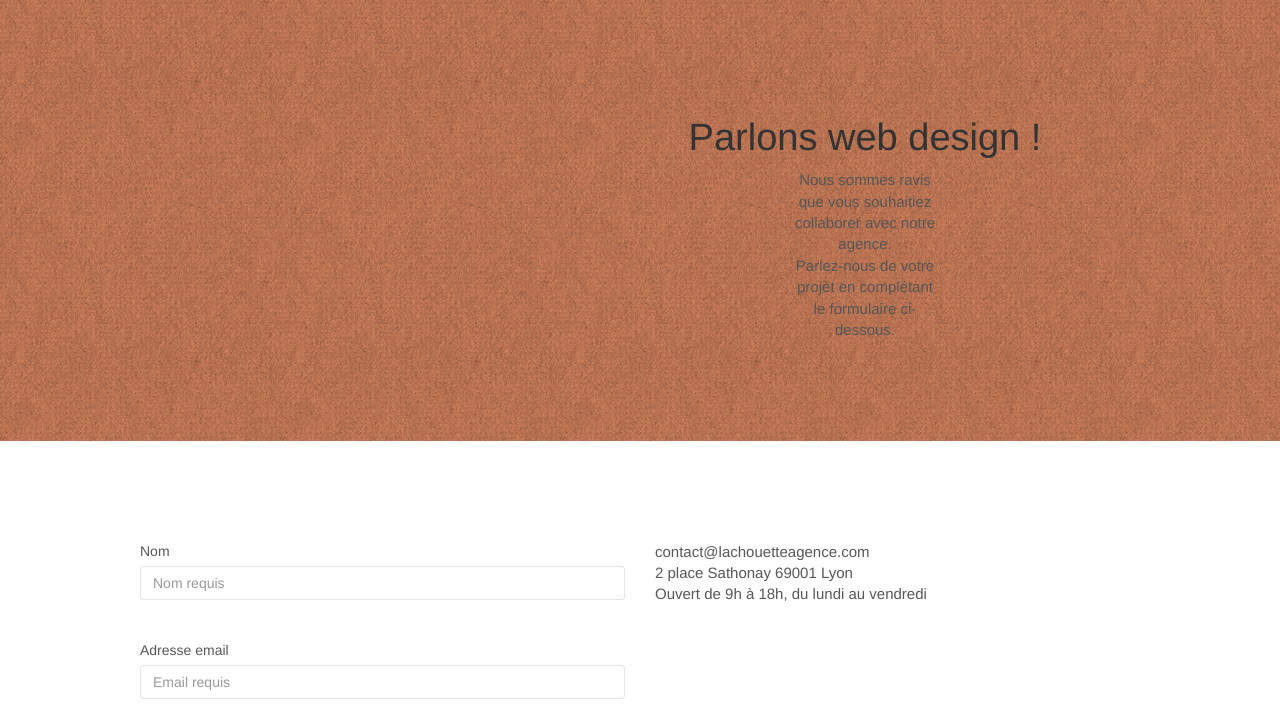
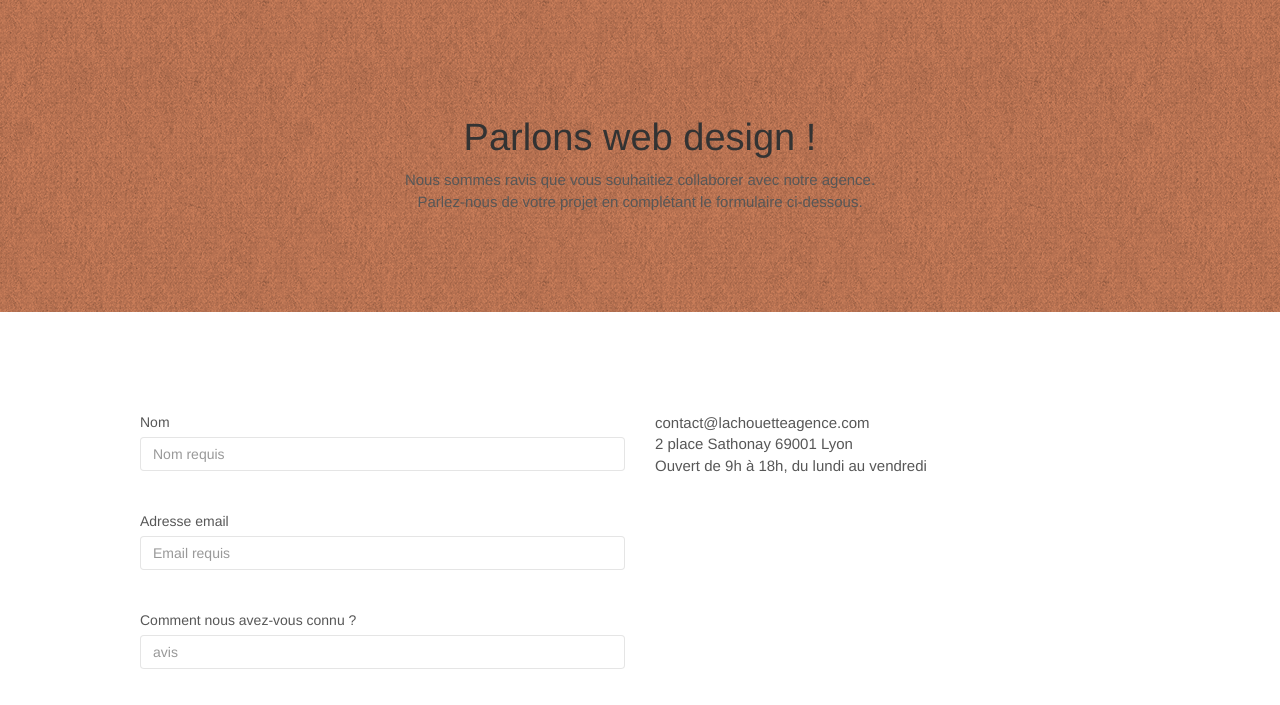
Before and after one commit to himdat/new-la-chouette-agence, a plain HTML site: page page2.html in a window 1280 px wide. Shown: the part 95-800 px from the top of the page. Drawn offline with nearby package versions, Linux system fonts and the light colour scheme; files that its build step writes are made by us from their sources; a script that the page names is missing.

Commit message:
titre contact

```diff
--- a/page2.html
+++ b/page2.html
@@ -49,10 +49,10 @@
 		<div class="container bloc-lg">
 			<div class="row">
 				<div class="col-sm-12">
-					<h1 class="text-center hero-bloc-text tc-white">
+					<h1 class="text-center hero-bloc-text ">
 					Parlons web design !
 					</h1>
-					<p class="text-center mg-lg tc-white tight-width-whitespace">
+					<p class="text-center mg-lg  tight-width-whitespace">
 					Nous sommes ravis que vous souhaitiez collaborer avec notre agence.<br>
 					Parlez-nous de votre projet en complétant le formulaire ci-dessous.
 					</p>
--- a/style.css
+++ b/style.css
@@ -784,9 +784,9 @@ h4 {
     background-color: #F3976C;
 }
 
+
 .tc-white {
-
-    padding-left: 45%;
+    color:#fae3d6!important;
    }
 
 .btn-atomic-tangerine {
```
